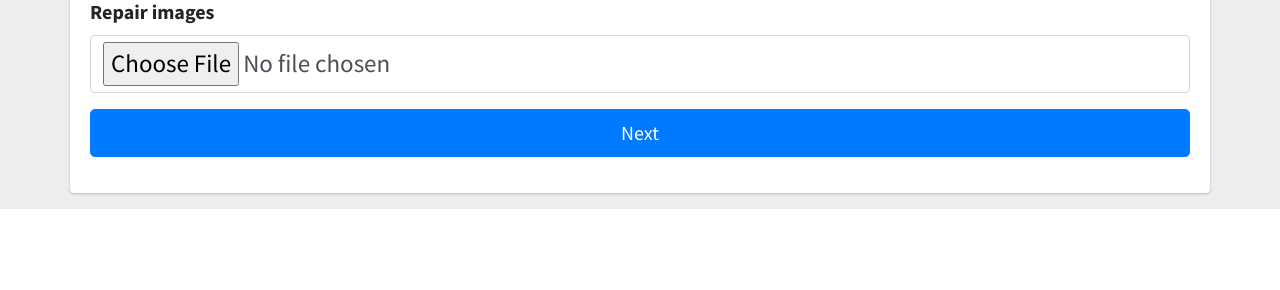
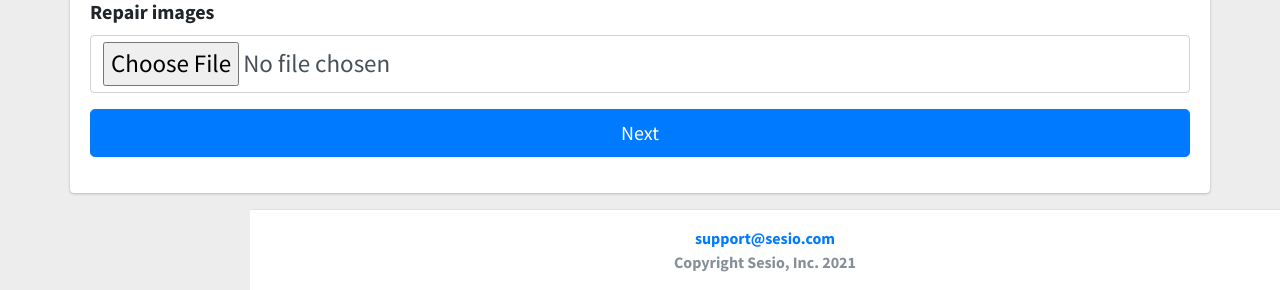
Before and after one commit to SesioCorp/Sesio-ReWrite, a Django app: template workorder/templates/workorder_form.html in a window 1280 px wide. Shown: the part 1107-1397 px from the top of the page. Before the commit the page ends 1316 px from the top, so only its background shows below. Run offline with Django 3.2, Linux system fonts and the light colour scheme; the template is opened without the code that fills it: values that come from a table or form of the project are taken from there, others are empty; some libraries are stand-ins or nearby versions.

Commit message:
Added Footer with support email and copyright info
Why: To match design

How: footer.html

Tags:

```diff
--- a/templates/includes/footer.html
+++ b/templates/includes/footer.html
@@ -1,3 +1,9 @@
 {% load static %}
 
+<footer class="main-footer text-center">
+    <strong><a href="mailto:support@sesio.com">support@sesio.com</a></strong>
+    <br>
+    <strong>Copyright Sesio, Inc. 2021</strong>
+</footer>
+
 {% include "includes/js.html" %}
```
